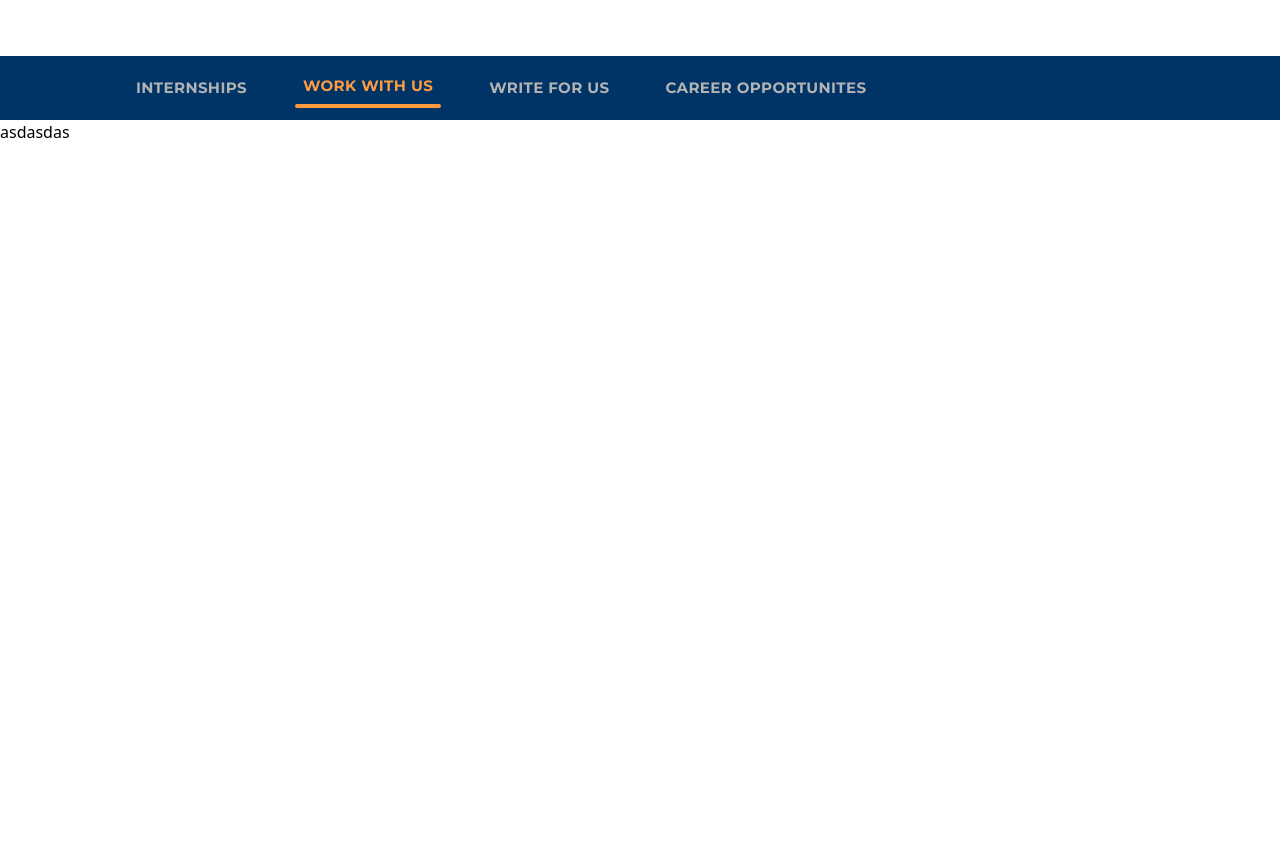
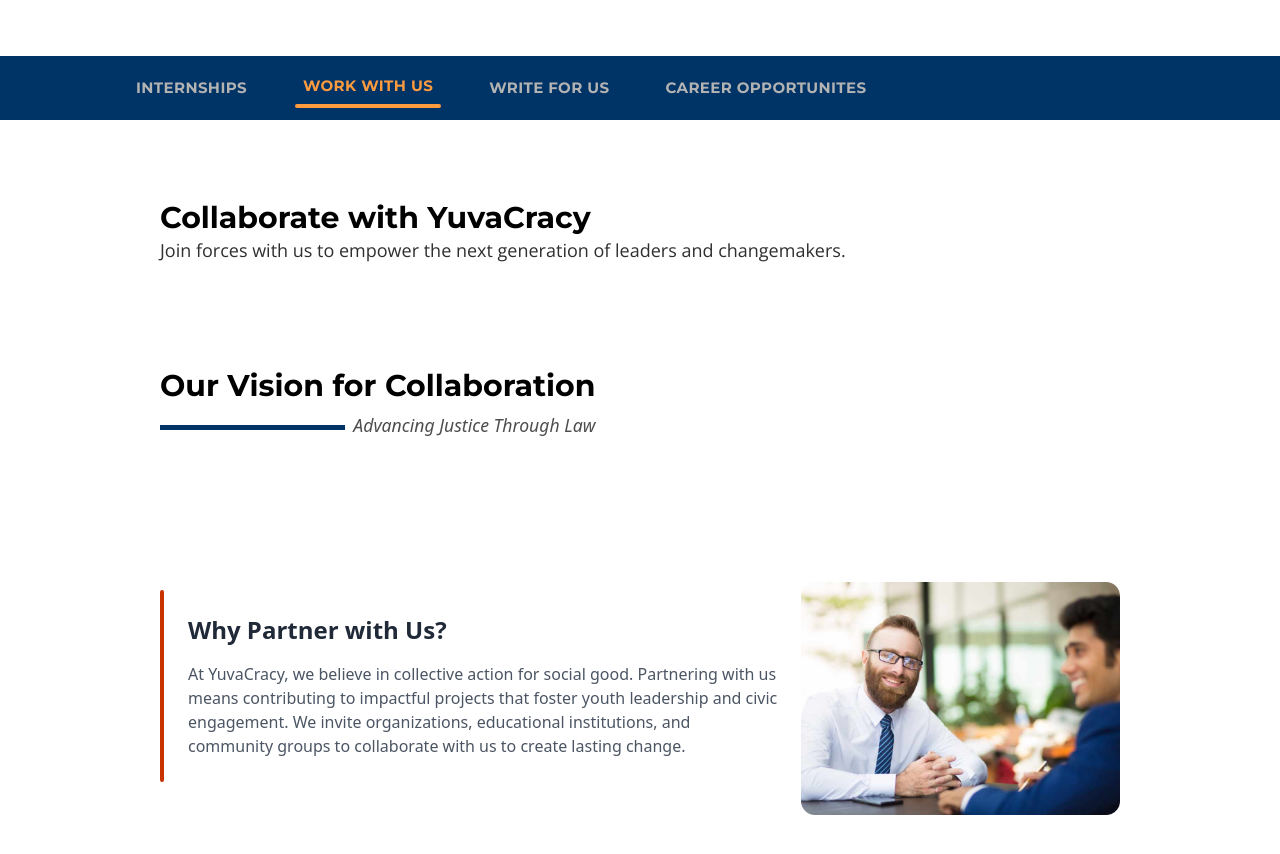
Before and after one commit to YuvaCracy/yuvacracy-landing-final, a Next.js app: page /careers/work-with-us in a window 1280 px wide. Shown: the part 1400-2254 px from the top of the page. Before the commit the page ends 1544 px from the top, so only its background shows below. Built offline with nearby package versions, Linux system fonts and the light colour scheme.

Commit message:
with customTitle

```diff
--- a/app/careers/work-with-us/page.js
+++ b/app/careers/work-with-us/page.js
@@ -1,13 +1,28 @@
-"use client"
-import React from 'react'
-import CareerLayout from '../Layout'
+"use client";
+import React from "react";
+import CareerLayout from "../Layout";
+import CustomTitle from "@/components/common/CustomTitile";
+import TextComponent1 from "@/components/careers/common/TextComponent/TextComponent1";
+import { PartnerWithUsImg } from "@/public/assetManager";
+
+const heading = "Why Partner with Us?"
+const text = "At YuvaCracy, we believe in collective action for social good. Partnering with us means contributing to impactful projects that foster youth leadership and civic engagement. We invite organizations, educational institutions, and community groups to collaborate with us to create lasting change."
 
 const WorkWithUs = () => {
   return (
     <CareerLayout>
-        asdasdas
+      <div className="px-[10rem]">
+        <div className="w-full pt-20 pb-24 flex flex-col">
+          <span className="text-3xl font-montserrat font-bold">Collaborate with YuvaCracy</span>
+          <span className="text-lg font-openSans text-[#2F2F2F]">Join forces with us to empower the next generation of leaders and changemakers.</span>
+        </div>
+
+        <CustomTitle title={"Our Vision for Collaboration"} subtitle={"Advancing Justice Through Law"}/>
+
+        <TextComponent1 heading={heading} text={text} imageSrc={PartnerWithUsImg} />
+      </div>
     </CareerLayout>
-)
-}
+  );
+};
 
-export default WorkWithUs
+export default WorkWithUs;
--- /dev/null
+++ b/components/careers/common/TextComponent/TextComponent1.js
@@ -0,0 +1,22 @@
+import Image from "next/image";
+import React from "react";
+
+const TextComponent1 = ({ imageSrc, heading, text }) => {
+  return (
+    <div className="flex items-center  h-[24rem]">
+      <div className="w-1 rounded-full bg-[#c83201] h-[12rem]" />
+      <div className="w-2/3 px-6">
+        <h2 className="text-2xl font-bold text-gray-800 mb-4">{heading}</h2>
+        <p className="text-gray-600">{text}</p>
+      </div>
+      <div className="w-1/3 mt-6">
+        <Image
+        src={imageSrc}
+          alt="Yuvacracy is a youth led organization"
+        />
+      </div>
+    </div>
+  );
+};
+
+export default TextComponent1;
--- /dev/null
+++ b/components/common/CustomTitile/index.js
@@ -0,0 +1,21 @@
+import React from "react";
+
+const CustomTitle = ({title, subtitle}) => {
+  return (
+    <div>
+      <div className="flex pt-2 py-12">
+        <div>
+          <span className="text-3xl font-montserrat font-bold">{title}</span>
+          <div className="flex py-2 items-center">
+            <div className="h-[0.3rem] bg-primary flex-grow mt-1 mr-2" />
+            <span className="italic text-subheading text-[1.1rem]">
+              {subtitle}
+            </span>
+          </div>
+        </div>
+      </div>
+    </div>
+  );
+};
+
+export default CustomTitle;
```
Also changed, not shown: public/assetManager.js (+5 -2 lines), public/assets/careers/WorkWithUs/PartnerWithUs.png (added).
